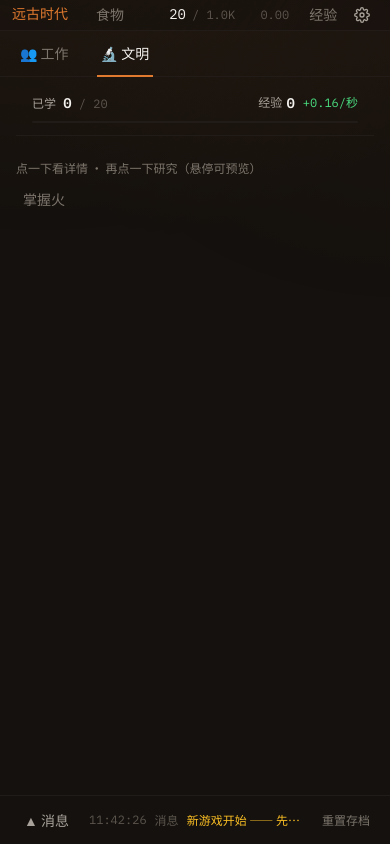
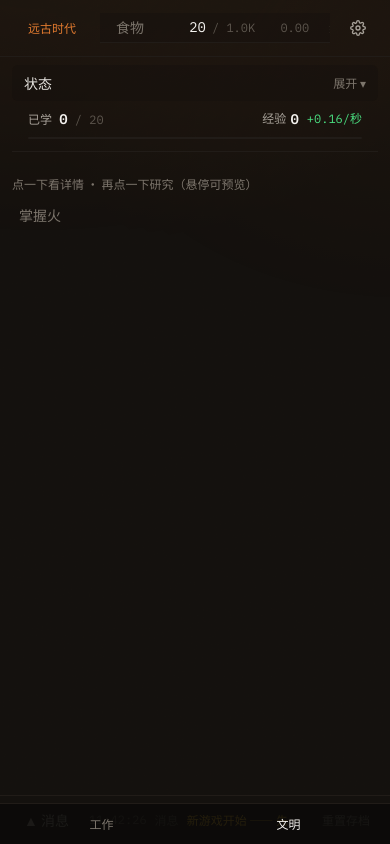
Before and after one commit to 1131351687/game, a React (Vite) app in the folder demo/: page / in a window 390 px wide. Built offline with nearby package versions, Linux system fonts and the light colour scheme.

Commit message:
UI: 新增响应式双模式布局 AppResponsiveB（竖屏抽屉/横屏常驻），main.tsx 指向新入口

```diff
--- a/demo/src/main.tsx
+++ b/demo/src/main.tsx
@@ -2,7 +2,9 @@
 
 import React from 'react';
 import ReactDOM from 'react-dom/client';
-import App from './App';
+// 响应式双模式 UI（竖屏抽屉 / 横屏常驻）。
+// 回退原版布局：把下行换成 `import App from './App';` 即可。
+import App from './ui/AppResponsiveB';
 import { startClock, stopClock, loadGame, saveGame, applyOfflineProgress } from './core/clock/scheduler';
 import { useStore, applyTheme } from './state/store';
 import { TECH_MAP } from './data/techs';
--- /dev/null
+++ b/demo/src/ui/AppResponsiveB.tsx
@@ -0,0 +1,151 @@
+// UI 改包：竖屏/横屏双模式 + B 方案点击展开（抽屉式）
+// 用法：main.tsx 里把 App 指向本文件即可。无需改动任何引擎/Store 逻辑。
+// 特点：
+//  - 竖屏（≤768px）：顶部极简状态栏 + "状态抽屉" 点击展开 + 底部粘性 Tab + 主内容全宽。
+//  - 横屏（>768px）：状态面板常驻 + 右侧消息栏，内容区保留原有布局。
+//  - 纯 UI 层改动，未来合并成本极低。原 App.tsx 保留未动，想回退只需改回 main.tsx 的 import。
+import { useEffect, useState } from 'react';
+import type { ReactNode } from 'react';
+import { useStore, toEngineState } from '../state/store';
+import { TopBar } from './components/TopBar';
+import { FireDashboard } from './components/FireDashboard';
+import { SeasonBar } from './components/SeasonBar';
+import { RecordPanel } from './components/RecordPanel';
+import { TradePanel } from './components/TradePanel';
+import { JobPanel } from './components/JobPanel';
+import { BuildingPanel } from './components/BuildingPanel';
+import { CivilizationPanel } from './components/CivilizationPanel';
+import { SettingsMenu } from './components/SettingsMenu';
+import { HintBar } from './components/HintBar';
+import { MessageLog } from './components/MessageLog';
+import { Icon } from './components/Icon';
+import { isModuleUnlocked } from '../game/reveal';
+import { ERAS } from '../data/era';
+
+type TabId = 'work' | 'buildings' | 'civilization';
+
+function useLayoutMode() {
+  const [isVertical, setIsVertical] = useState(false);
+  useEffect(() => {
+    const mq = window.matchMedia('(max-width: 768px)');
+    const update = () => setIsVertical(mq.matches);
+    update();
+    mq.addEventListener?.('change', update);
+    return () => mq.removeEventListener?.('change', update);
+  }, []);
+  return isVertical;
+}
+
+function Drawer({ title, icon, children }: { title: string; icon?: string; children: ReactNode }) {
+  const [open, setOpen] = useState(false);
+  return (
+    <div className="rounded-md bg-gray-900/40">
+      <button onClick={() => setOpen(v => !v)} className="flex w-full items-center gap-2 px-3 py-2 text-sm text-gray-200 hover:bg-gray-800/60">
+        {icon && <Icon emoji={icon} className="text-sm" />}
+        <span className="flex-1 text-left">{title}</span>
+        <span className="text-xs text-gray-500">{open ? '收起 ▴' : '展开 ▾'}</span>
+      </button>
+      {open && <div className="border-t border-gray-800 px-3 py-3">{children}</div>}
+    </div>
+  );
+}
+
+export default function AppResponsiveB() {
+  const s = useStore();
+  const view = toEngineState(s);
+  const isVertical = useLayoutMode();
+  const showBuildings = isModuleUnlocked('buildings', view);
+  const fireUnlocked = isModuleUnlocked('fire', view);
+
+  const [tab, setTab] = useState<TabId>('civilization');
+
+  const tabs: { id: TabId; label: string; icon: string }[] = [
+    { id: 'work', label: '工作', icon: '👥' },
+    ...(showBuildings ? [{ id: 'buildings' as const, label: '建筑', icon: '🏕️' }] : []),
+    { id: 'civilization', label: '文明', icon: '🔬' },
+  ];
+
+  // 竖屏：抽屉式
+  if (isVertical) {
+    return (
+      <div className="flex h-screen flex-col text-gray-200">
+        {/* 顶部极简状态栏 */}
+        <div className="shrink-0 border-b border-gray-800 px-3 py-2">
+          <div className="flex items-center gap-2">
+            <div className="w-20 shrink-0 text-center text-xs text-accent">{ERAS[s.era].name}</div>
+            <div className="min-w-0 flex-1 overflow-x-auto"><TopBar /></div>
+            <SettingsMenu />
+          </div>
+        </div>
+
+        {/* 状态抽屉：点击展开 */}
+        <div className="space-y-2 px-3 py-2">
+          <Drawer title="状态" icon="📊">
+            <div className="space-y-2">
+              {fireUnlocked && <FireDashboard />}
+              <SeasonBar />
+              <RecordPanel />
+              <TradePanel />
+              <HintBar />
+            </div>
+          </Drawer>
+        </div>
+
+        {/* 主内容 */}
+        <main className="flex-1 overflow-y-auto px-3 pb-20">
+          {tab === 'work' && <JobPanel />}
+          {tab === 'buildings' && <BuildingPanel />}
+          {tab === 'civilization' && <CivilizationPanel />}
+        </main>
+
+        {/* 底部粘性 Tab */}
+        <nav className="fixed bottom-0 left-0 right-0 z-40 flex items-center justify-around border-t border-gray-800 bg-gray-950/90 px-2 py-2">
+          {tabs.map(t => (
+            <button key={t.id} onClick={() => setTab(t.id)} className={`flex flex-col items-center gap-1 px-3 py-1 text-xs ${tab === t.id ? 'text-gray-100' : 'text-gray-500'}`}>
+              <Icon emoji={t.icon} className="text-lg" />
+              <span>{t.label}</span>
+            </button>
+          ))}
+        </nav>
+        <MessageLog />
+      </div>
+    );
+  }
+
+  // 横屏：状态常驻 + 右侧消息栏
+  return (
+    <div className="flex h-screen flex-col text-gray-200">
+      <div className="flex items-stretch border-b border-gray-800">
+        <div className="w-24 shrink-0 items-center justify-center bg-gray-900/40 text-sm text-accent">{ERAS[s.era].name}</div>
+        <div className="min-w-0 flex-1"><TopBar /></div>
+        <SettingsMenu />
+      </div>
+
+      {fireUnlocked && <FireDashboard />}
+      <SeasonBar />
+      <RecordPanel />
+      <TradePanel />
+      <HintBar />
+
+      <div className="flex flex-1 overflow-hidden">
+        <main className="flex-1 overflow-y-auto p-4">
+          <nav className="flex gap-6 border-b border-gray-800 px-4">
+            {tabs.map(t => (
+              <button key={t.id} onClick={() => setTab(t.id)} className={`-mb-px border-b-2 px-1 py-3 text-sm ${tab === t.id ? 'border-accent text-gray-100' : 'border-transparent text-gray-500 hover:text-gray-200'}`}>
+                {t.icon} {t.label}
+              </button>
+            ))}
+          </nav>
+          <div className="mt-4">
+            {tab === 'work' && <div className="mx-auto max-w-4xl"><JobPanel /></div>}
+            {tab === 'buildings' && <div className="mx-auto max-w-4xl"><BuildingPanel /></div>}
+            {tab === 'civilization' && <CivilizationPanel />}
+          </div>
+        </main>
+        <aside className="w-[360px] shrink-0 border-l border-gray-800 overflow-y-auto">
+          <MessageLog />
+        </aside>
+      </div>
+    </div>
+  );
+}
```
